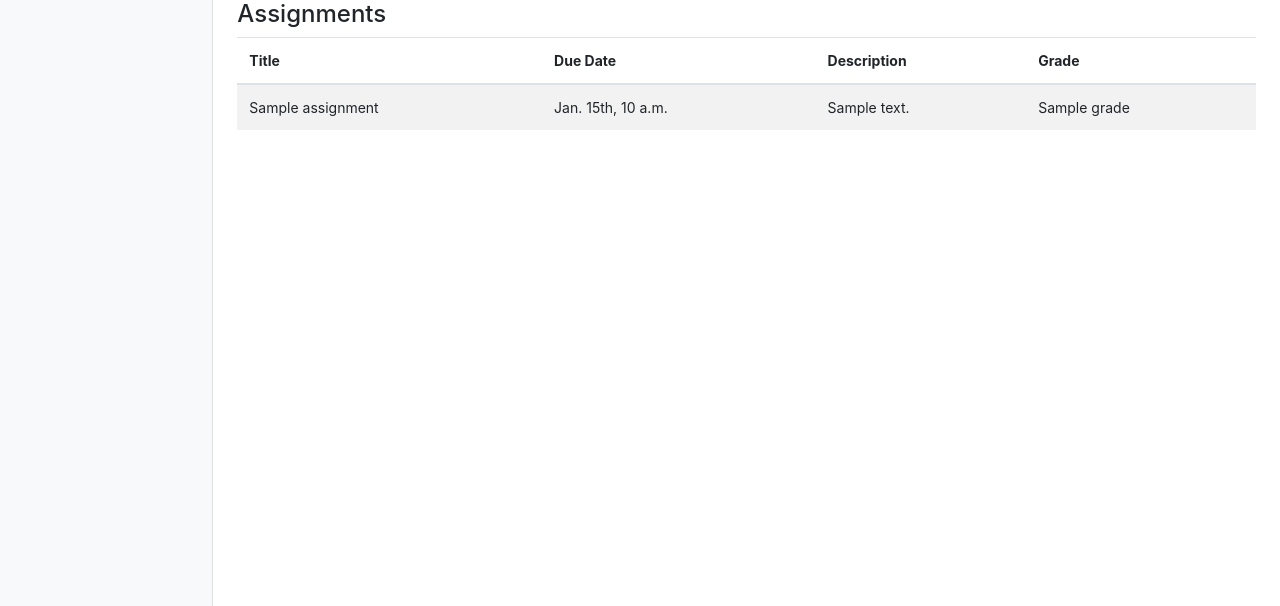
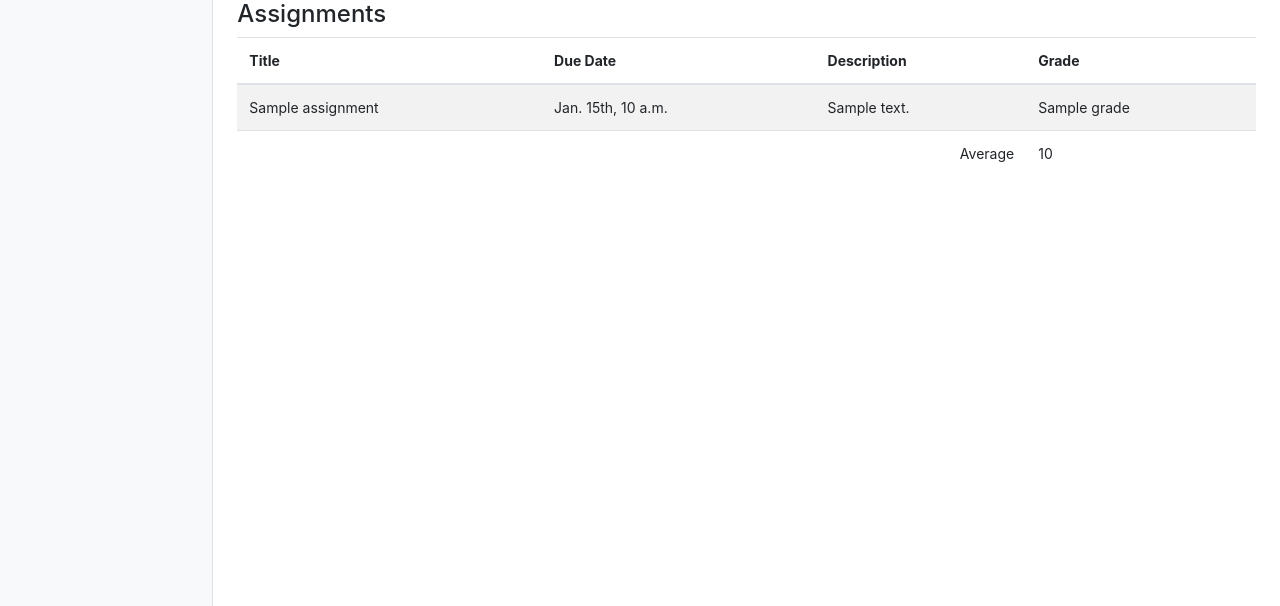
Before and after one commit to ZFoxtrot/UHDSoftwareEng, a Django app: template GradeManagement/templates/GradeManagement/student_course_detail.html in a window 1280 px wide. Shown: the part 194-800 px from the top of the page. Run offline with Django 3.2, Linux system fonts and the light colour scheme; the template is opened without the code that fills it: most values are stand-ins (such as "Sample title", 1, 10 or a date in 2020); some libraries are stand-ins or nearby versions.

Commit message:
Added in class average

```diff
--- a/GradeManagement/templates/GradeManagement/student_course_detail.html
+++ b/GradeManagement/templates/GradeManagement/student_course_detail.html
@@ -44,6 +44,10 @@
 			</td>
 		</tr>
 		{% endfor %}
+		<tr>
+			<td colspan="3" class="text-right">Average</td>
+			<td>{{ average }}</td>
+		</tr>
 	</tbody>
 </table>
 {% endblock %}
```
